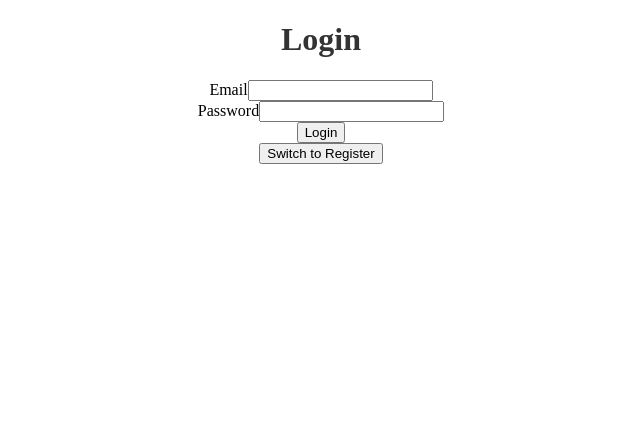
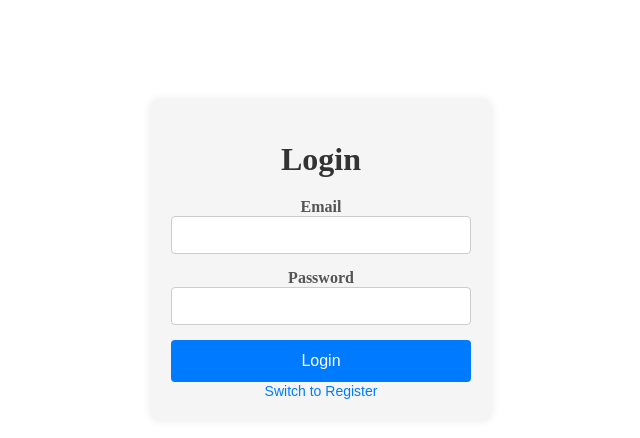
Before and after one commit to gvallejo19/devbandidos, a React (Create React App) app in the folder Aplicacion/client/: page / in a window 1280 px wide. Shown: the top 438 px of the page, without its empty margins (319-959 px from the left). Built offline with nearby package versions, Linux system fonts and the light colour scheme.

Commit message:
"Updated LoginComponent to separate login and registration logic, added CSS import, and modified database connection password."

```diff
--- a/Aplicacion/client/src/pages/LoginComponent.jsx
+++ b/Aplicacion/client/src/pages/LoginComponent.jsx
@@ -2,6 +2,7 @@ import React, { useState } from 'react';
 import axios from 'axios';
 import { useAuth } from '../context/AuthContext';
 import { useNavigate } from 'react-router-dom';
+import "../utils/login.css"; // Importar estilos CSS
 
 const API_URL = 'http://localhost:3307';
 
@@ -15,9 +16,18 @@ const LoginComponent = () => {
   const { login } = useAuth();
   const navigate = useNavigate();
 
+  // Maneja el envío del formulario
   const handleSubmit = async (event) => {
     event.preventDefault();
     if (isRegistering) {
+      await handleRegistration();
+    } else {
+      await handleLogin();
+    }
+  };
+
+  // Maneja el registro de usuario
+  const handleRegistration = async () => {
     try {
       const payload = { nombre: name, email, contraseña: password, tipo_usuario: tipoUsuario };
       console.log('Registering user with payload:', payload);
@@ -29,7 +39,10 @@ const LoginComponent = () => {
       console.error('Registration error:', error);
       setError('Registration failed. Please try again.');
     }
-    } else {
+  };
+
+  // Maneja el inicio de sesión
+  const handleLogin = async () => {
     try {
       const payload = { email, password };
       console.log('Logging in user with payload:', payload);
@@ -41,13 +54,18 @@ const LoginComponent = () => {
       console.error('Login error:', error);
       setError('Invalid credentials. Please try again.');
     }
-    }
+  };
+
+  // Alternar entre registro y login
+  const handleToggleMode = () => {
+    setIsRegistering(!isRegistering);
+    setError(''); // Reiniciar mensaje de error al cambiar modo
   };
 
   return (
-    <div>
+    <div className="container">
       <h1>{isRegistering ? 'Register' : 'Login'}</h1>
-      {error && <p style={{ color: 'red' }}>{error}</p>}
+      {error && <p className="error-message">{error}</p>}
       <form onSubmit={handleSubmit}>
         {isRegistering && (
           <>
@@ -71,7 +89,7 @@ const LoginComponent = () => {
         </div>
         <button type='submit'>{isRegistering ? 'Register' : 'Login'}</button>
       </form>
-      <button onClick={() => setIsRegistering(!isRegistering)}>
+      <button className="toggle-button" onClick={handleToggleMode}>
         {isRegistering ? 'Switch to Login' : 'Switch to Register'}
       </button>
     </div>
--- /dev/null
+++ b/Aplicacion/client/src/utils/login.css
@@ -0,0 +1,91 @@
+/* Estilos para el contenedor principal */
+.container {
+    width: 300px; /* Ancho fijo del formulario */
+    margin: 100px auto; /* Centra el formulario verticalmente y lo posiciona en el centro horizontalmente */
+    padding: 20px;
+    border-radius: 8px;
+    background-color: #f5f5f5;
+    box-shadow: 0px 0px 10px rgba(0, 0, 0, 0.1);
+  }
+
+  /* Estilos para el título */
+  h1 {
+    text-align: center;
+    color: #333;
+    margin-bottom: 20px;
+  }
+
+  /* Estilos para el formulario */
+  form {
+    display: flex;
+    flex-direction: column;
+  }
+
+  /* Estilos para los campos del formulario */
+  form div {
+    margin-bottom: 15px;
+  }
+
+  form label {
+    font-weight: bold;
+    margin-bottom: 5px;
+    color: #555;
+  }
+
+  form input[type="text"],
+  form input[type="email"],
+  form input[type="password"],
+  form button {
+    padding: 10px;
+    font-size: 14px;
+    border: 1px solid #ccc;
+    border-radius: 4px;
+    width: 100%;
+    box-sizing: border-box; /* Asegura que el padding no aumente el ancho */
+    transition: border-color 0.3s ease;
+  }
+
+  /* Estilos para los campos de entrada al enfocar */
+  form input[type="text"]:focus,
+  form input[type="email"]:focus,
+  form input[type="password"]:focus {
+    outline: none;
+    border-color: #007bff; /* Cambia el color del borde al enfocar */
+  }
+
+  /* Estilos para el botón */
+  form button {
+    padding: 12px;
+    font-size: 16px;
+    background-color: #007bff;
+    color: #fff;
+    border: none;
+    border-radius: 4px;
+    cursor: pointer;
+    transition: background-color 0.3s ease;
+  }
+
+  form button:hover {
+    background-color: #0056b3;
+  }
+
+  /* Estilos para el mensaje de error */
+  .error-message {
+    color: red;
+    margin-top: 10px;
+  }
+
+  /* Estilos para el enlace de alternancia */
+  .toggle-button {
+    background-color: transparent;
+    border: none;
+    color: #007bff;
+    cursor: pointer;
+    font-size: 14px;
+    text-align: center;
+    transition: color 0.3s ease;
+  }
+
+  .toggle-button:hover {
+    color: #0056b3;
+  }
```
Also changed, not shown: 1 other file (tests, documents, lock files or other folders). Lines whose indentation alone changed are shown as unchanged.
